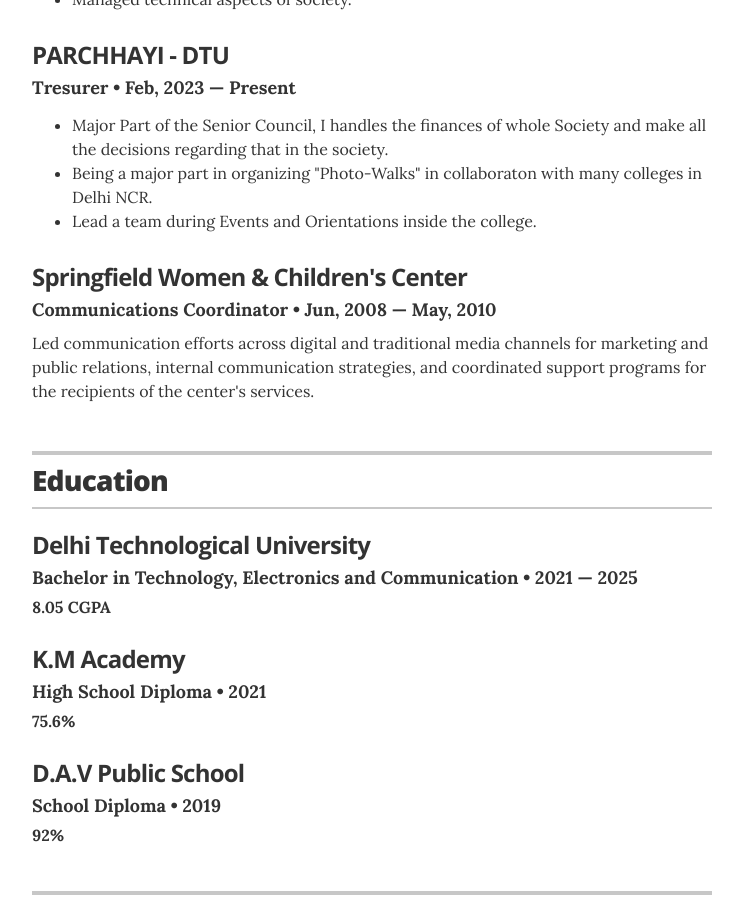
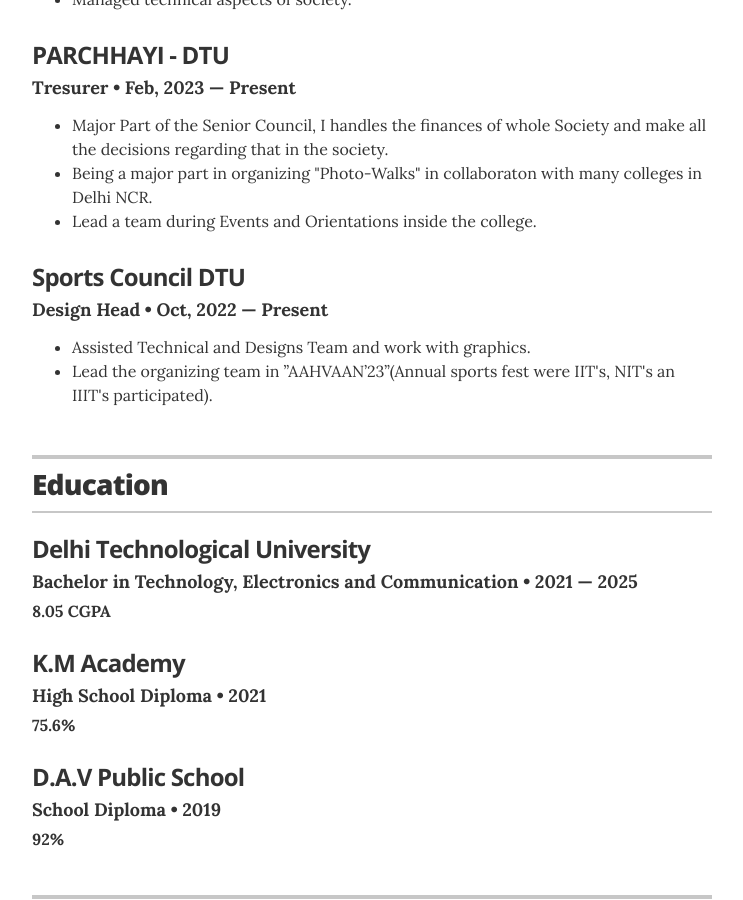
Before and after one commit to RishiAryan1201/resume, a Jekyll site: the page built from index.html, in a window 1280 px wide and 900 px high, scrolled down 967 px. Shown: the whole window, without its empty margins (268-1011 px from the left). Built offline with Jekyll 4.4.1, drawn with Linux system fonts in a browser that asks for light colours.

Commit message:
Update experience.yml

```diff
--- a/_data/experience.yml
+++ b/_data/experience.yml
@@ -11,7 +11,7 @@
   summary: <ul class="resume-item-list"><li>Major Part of the Senior Council, I handles the finances of whole Society and make all the decisions regarding that in the society.</li><li>Being a major part in organizing "Photo-Walks" in collaboraton with many colleges in Delhi NCR.</li><li>Lead a team during Events and Orientations inside the college.</li></ul>
 
 # Communications Coordinator
-- company: Springfield Women & Children's Center
-  position: Communications Coordinator
-  duration:   Jun, 2008  &mdash; May, 2010
-  summary: Led communication efforts across digital and traditional media channels for marketing and public relations, internal communication strategies, and coordinated support programs for the recipients of the center's services.
+- company: Sports Council DTU
+  position: Design Head
+  duration:   Oct, 2022  &mdash; Present
+  summary: <ul class="resume-item-list"><li>Assisted Technical and Designs Team and work with graphics.</li><li>Lead the organizing team in ”AAHVAAN’23”(Annual sports fest were IIT's, NIT's an IIIT's participated).</li></ul>
```
